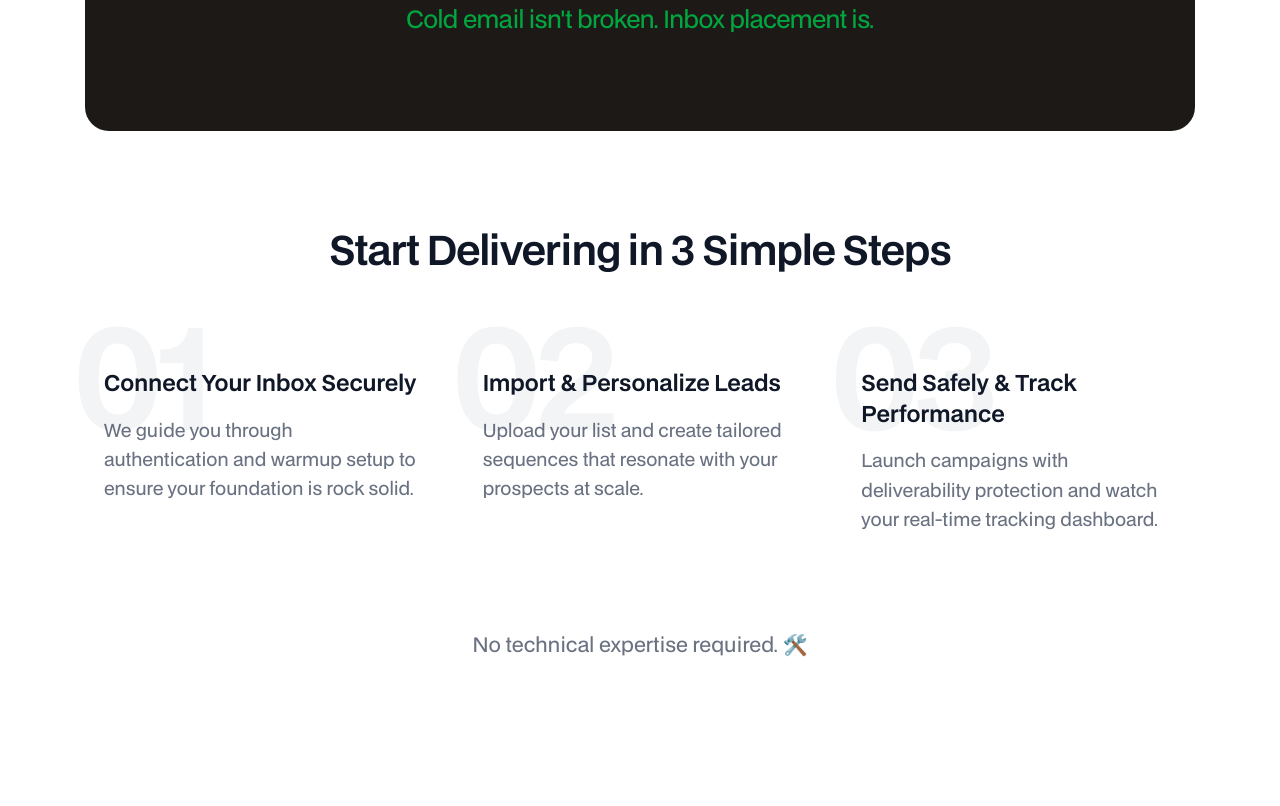
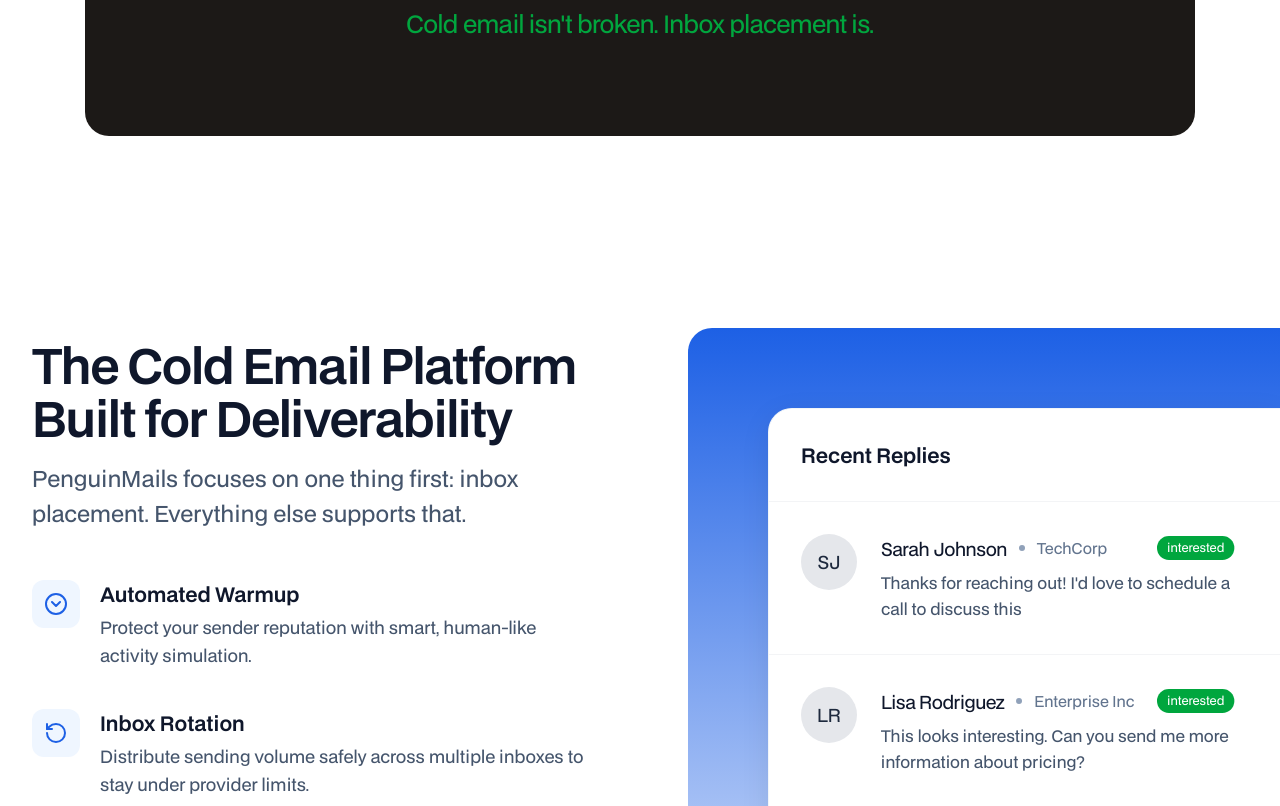
Before and after one commit to penguinmails/landing, an Astro site: page / in a window 1280 px wide. Shown: the part 2954-3760 px from the top of the page. Built offline with nearby package versions, Linux system fonts and the light colour scheme; Astro itself is replaced by a stand-in of ours.

Commit message:
feat: implement ColdEmailSection and enhance messaging components with new types and structure

```diff
--- /dev/null
+++ b/src/components/pages/home/ColdEmailSection.astro
@@ -0,0 +1,137 @@
+---
+import MessagesList from "@/components/shared/MessagesList.astro";
+import Badge from "@/components/ui/Badge.astro";
+import type { Message } from "@/types/message";
+
+const features = [
+  {
+    title: "Automated Warmup",
+    icon: `<svg xmlns="http://www.w3.org/2000/svg" width="24" height="24" viewBox="0 0 24 24" fill="none" stroke="currentColor" stroke-width="2" stroke-linecap="round" stroke-linejoin="round" class="text-primary"><circle cx="12" cy="12" r="10"/><path d="m16 10-4 4-4-4"/></svg>`,
+    description:
+      "Protect your sender reputation with smart, human-like activity simulation.",
+  },
+  {
+    title: "Inbox Rotation",
+    icon: `<svg xmlns="http://www.w3.org/2000/svg" width="24" height="24" viewBox="0 0 24 24" fill="none" stroke="currentColor" stroke-width="2" stroke-linecap="round" stroke-linejoin="round" class="text-primary"><path d="M3 12a9 9 0 1 0 9-9 9.75 9.75 0 0 0-6.74 2.74L3 8"/><path d="M3 3v5h5"/></svg>`,
+    description:
+      "Distribute sending volume safely across multiple inboxes to stay under provider limits.",
+  },
+  {
+    title: "Unified Inbox",
+    icon: `<svg xmlns="http://www.w3.org/2000/svg" width="24" height="24" viewBox="0 0 24 24" fill="none" stroke="currentColor" stroke-width="2" stroke-linecap="round" stroke-linejoin="round" class="text-primary"><path d="M21 15a2 2 0 0 1-2 2H7l-4 4V5a2 2 0 0 1 2-2h14a2 2 0 0 1 2 2z"/></svg>`,
+    description:
+      "Manage all conversations in one place without switching tools or browser profiles.",
+  },
+];
+
+const messages: Message[] = [
+  {
+    id: 1,
+    initials: "SJ",
+    name: "Sarah Johnson",
+    company: "TechCorp",
+    tag: "interested",
+    badgeVariant: "success",
+    body: "Thanks for reaching out! I'd love to schedule a call to discuss this",
+  },
+  {
+    id: 2,
+    initials: "LR",
+    name: "Lisa Rodriguez",
+    company: "Enterprise Inc",
+    tag: "interested",
+    badgeVariant: "success",
+    body: "This looks interesting. Can you send me more information about pricing?",
+  },
+  {
+    id: 3,
+    initials: "MC",
+    name: "Mike Chen",
+    company: "Startup.io",
+    tag: "not interested",
+    badgeVariant: "secondary",
+    body: "Not interested at this time, but please keep us in mind for the future",
+  },
+  {
+    id: 4,
+    initials: "LR",
+    name: "Lisa Rodriguez",
+    company: "Enterprise Inc",
+    tag: "interested",
+    badgeVariant: "success",
+    body: "This looks interesting. Can you send me more information about pricing?",
+  },
+];
+---
+
+<section class="py-20 lg:py-24 overflow-hidden">
+  <div class="container mx-auto px-4 sm:px-6 lg:px-8 max-w-7xl">
+    <div class="grid grid-cols-1 lg:grid-cols-2 gap-12 lg:gap-24 items-center">
+      {/* Left Column: Content */}
+      <div class="max-w-2xl">
+        <h2
+          class="text-4xl sm:text-5xl font-bold text-slate-900 tracking-tight mb-4 leading-[1.1]"
+        >
+          The Cold Email Platform Built for Deliverability
+        </h2>
+        <p class="text-xl sm:text-[22px] text-slate-600 mb-12 leading-relaxed">
+          PenguinMails focuses on one thing first: inbox placement. Everything
+          else supports that.
+        </p>
+
+        <div class="space-y-10 mb-12">
+          {
+            features.map((feature) => (
+              <div class="flex gap-5 items-start">
+                <div
+                  class="shrink-0 w-12 h-12 rounded-xl bg-blue-50 flex items-center justify-center"
+                  set:html={feature.icon}
+                />
+                <div>
+                  <h3 class="text-lg sm:text-xl font-bold text-slate-900 mb-1.5">
+                    {feature.title}
+                  </h3>
+                  <p class="text-slate-600 text-[17px] leading-relaxed">
+                    {feature.description}
+                  </p>
+                </div>
+              </div>
+            ))
+          }
+        </div>
+
+        <div
+          class="bg-slate-50 border-l-4 border-primary p-6 rounded-r-xl inline-block w-full"
+        >
+          <p class="text-slate-700 text-[15px] sm:text-[16px]">
+            "Built using industry-standard authentication (SPF, DKIM, DMARC)
+            best practices."
+          </p>
+        </div>
+      </div>
+
+      {/* Right Column: UI Mockup */}
+      <div
+        class="relative w-full max-w-lg md:max-w-xl mx-auto lg:max-w-none pt-8 pl-4 sm:pt-12 sm:pl-12"
+      >
+        {/* Background Blue Shape */}
+        <div class="gradient-blue-white"></div>
+
+        {/* White Interface Card */}
+        <div
+          class="relative bg-white rounded-tl-xl rounded-bl-xl sm:rounded-tl-3xl sm:rounded-bl-3xl shadow-[0_8px_30px_rgb(0,0,0,0.08)] border border-slate-100 border-r-0 transform translate-y-4 sm:translate-y-8 lg:translate-x-8 overflow-hidden flex flex-col"
+        >
+          <div
+            class="p-6 sm:p-8 border-b border-gray-100 bg-white sticky top-0 z-10"
+          >
+            <h3 class="font-bold text-slate-900 text-lg sm:text-xl">
+              Recent Replies
+            </h3>
+          </div>
+
+          <MessagesList messages={messages} />
+        </div>
+      </div>
+    </div>
+  </div>
+</section>
--- /dev/null
+++ b/src/components/shared/MessageListItem.astro
@@ -0,0 +1,42 @@
+---
+import type { Message } from "@/types/message";
+import Badge from "../ui/Badge.astro";
+interface Props {
+  message: Message;
+}
+const { message } = Astro.props;
+---
+
+<div class="p-6 sm:p-8 border-b border-gray-100 last:border-b-0 bg-white">
+  <div class="flex gap-4 sm:gap-6 items-start">
+    <div
+      class="w-12 h-12 sm:w-14 sm:h-14 rounded-full bg-gray-200 flex items-center justify-center text-sm sm:text-lg font-medium text-slate-800 shrink-0"
+    >
+      {message.initials}
+    </div>
+    <div class="flex-1 min-w-0">
+      <div class="flex flex-wrap items-center gap-2 sm:gap-3 mb-2">
+        <span
+          class="text-[16px] sm:text-[18px] tracking-tight font-medium text-slate-900"
+        >
+          {message.name}
+        </span>
+        <span class="w-1 h-1 sm:w-1.5 sm:h-1.5 rounded-full bg-slate-400"
+        ></span>
+        <span class="text-[14px] sm:text-[15px] text-slate-500">
+          {message.company}
+        </span>
+        <div class="scale-[0.85] origin-left ml-auto">
+          <Badge variant={message.badgeVariant}>
+            {message.tag}
+          </Badge>
+        </div>
+      </div>
+      <p
+        class="text-slate-600 text-[14px] sm:text-[16px] leading-relaxed line-clamp-2"
+      >
+        {message.body}
+      </p>
+    </div>
+  </div>
+</div>
--- /dev/null
+++ b/src/components/shared/MessagesList.astro
@@ -0,0 +1,15 @@
+---
+import type { Message } from "@/types/message";
+import MessageListItem from "./MessageListItem.astro";
+import type { ClassNameValue } from "tailwind-merge";
+
+interface Props {
+  messages: Message[];
+  className?: ClassNameValue;
+}
+const { messages, className } = Astro.props;
+---
+
+<div class={className?.toString()}>
+  {messages.map((message) => <MessageListItem message={message} />)}
+</div>
--- a/src/components/ui/Badge.astro
+++ b/src/components/ui/Badge.astro
@@ -1,8 +1,12 @@
 ---
+import { cn } from "@/lib/utils";
+import type { ClassNameValue } from "tailwind-merge";
+import type { BadgeVariant } from "./types";
 interface Props {
-  variant?: "primary" | "secondary" | "success" | "error" | "warning";
+  variant?: BadgeVariant;
+  className?: ClassNameValue;
 }
-const { variant = "primary" } = Astro.props;
+const { variant = "primary", className } = Astro.props;
 const variantClasses = {
   primary: "bg-blue-600 text-white",
   secondary: "bg-gray-600 text-white",
@@ -14,6 +18,6 @@ const baseClasses =
   "inline-flex items-center px-3 py-1 rounded-full text-sm font-medium";
 ---
 
-<span class={`${baseClasses} ${variantClasses[variant]}`}>
+<span class={cn(baseClasses, variantClasses[variant], className)}>
   <slot />
 </span>
--- /dev/null
+++ b/src/components/ui/types.ts
@@ -0,0 +1,6 @@
+export type BadgeVariant =
+  | "primary"
+  | "secondary"
+  | "success"
+  | "error"
+  | "warning";
--- a/src/pages/index.astro
+++ b/src/pages/index.astro
@@ -4,6 +4,7 @@ import SocialProofSection from "@/components/pages/home/SocialProofSection.astro
 import ProblemSection from "@/components/pages/home/ProblemSection.astro";
 import DeliveringStepsSection from "@/components/pages/home/DeliveringStepsSection.astro";
 import ResultsSection from "@/components/pages/home/ResultsSection.astro";
+import ColdEmailSection from "@/components/pages/home/ColdEmailSection.astro";
 import Layout from "../layouts/Layout.astro";
 ---
 
@@ -12,6 +13,7 @@ import Layout from "../layouts/Layout.astro";
     <HeroSection />
     <SocialProofSection />
     <ProblemSection />
+    <ColdEmailSection />
     <DeliveringStepsSection />
     <ResultsSection />
   </main>
--- a/src/styles/global.css
+++ b/src/styles/global.css
@@ -64,3 +64,20 @@ button,
 .section-dark .body-text {
   color: #d1d5db;
 }
+
+.gradient-blue-white {
+  position: absolute;
+  top: 0;
+  right: -3rem;
+  bottom: -3rem;
+  left: 0;
+  overflow: hidden;
+  border-top-left-radius: 1.5rem;
+  background: linear-gradient(to bottom, var(--color-primary), #ffffff);
+}
+
+@media (min-width: 640px) {
+  .gradient-blue-white {
+    border-top-left-radius: 1.5rem;
+  }
+}
--- /dev/null
+++ b/src/types/message.ts
@@ -0,0 +1,12 @@
+import type { BadgeVariant } from "@/components/ui/types";
+import type { ClassNameValue } from "tailwind-merge";
+export interface Message {
+  id: string | number;
+  initials: string;
+  name: string;
+  company: string;
+  tag: string;
+  body: string;
+  badgeVariant?: BadgeVariant;
+  bodyClass?: ClassNameValue;
+}
```
Also changed, not shown: src/components/pages/home/SocialProofSection.astro (+12 -43 lines).
